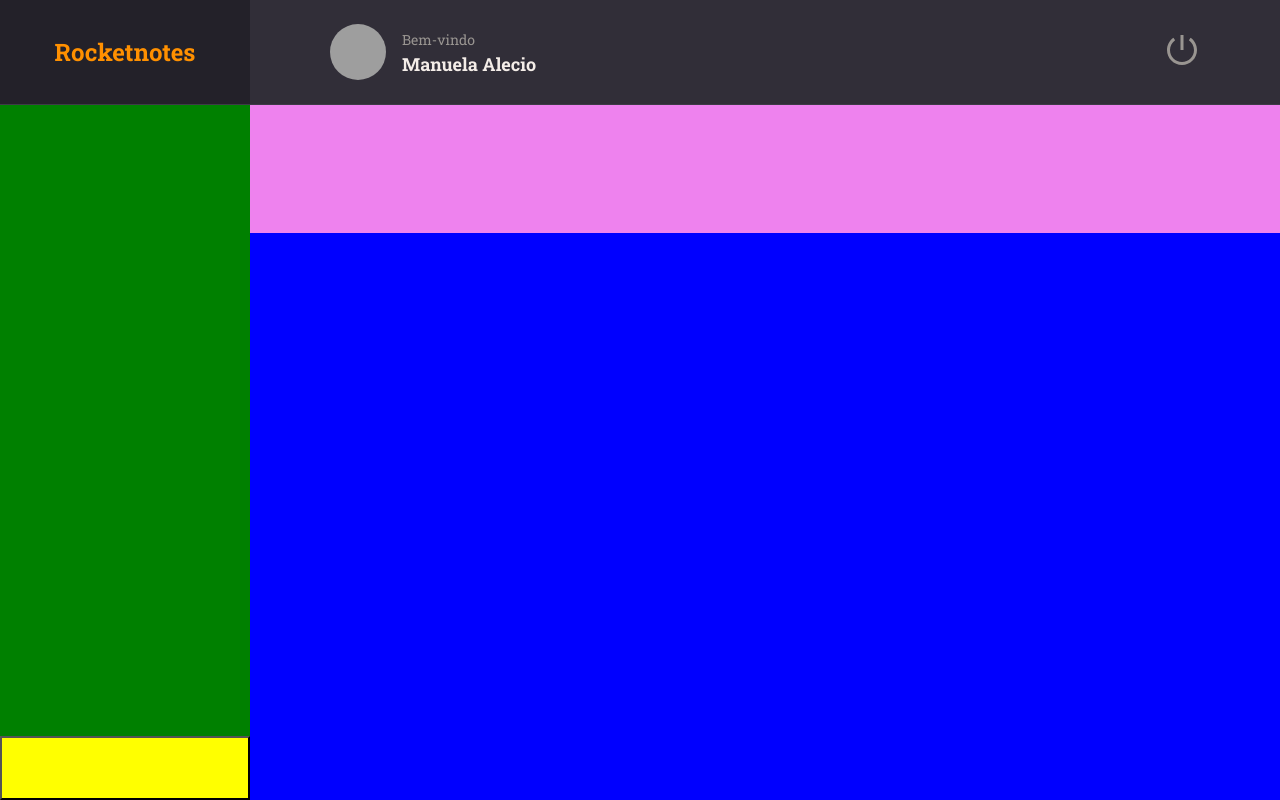
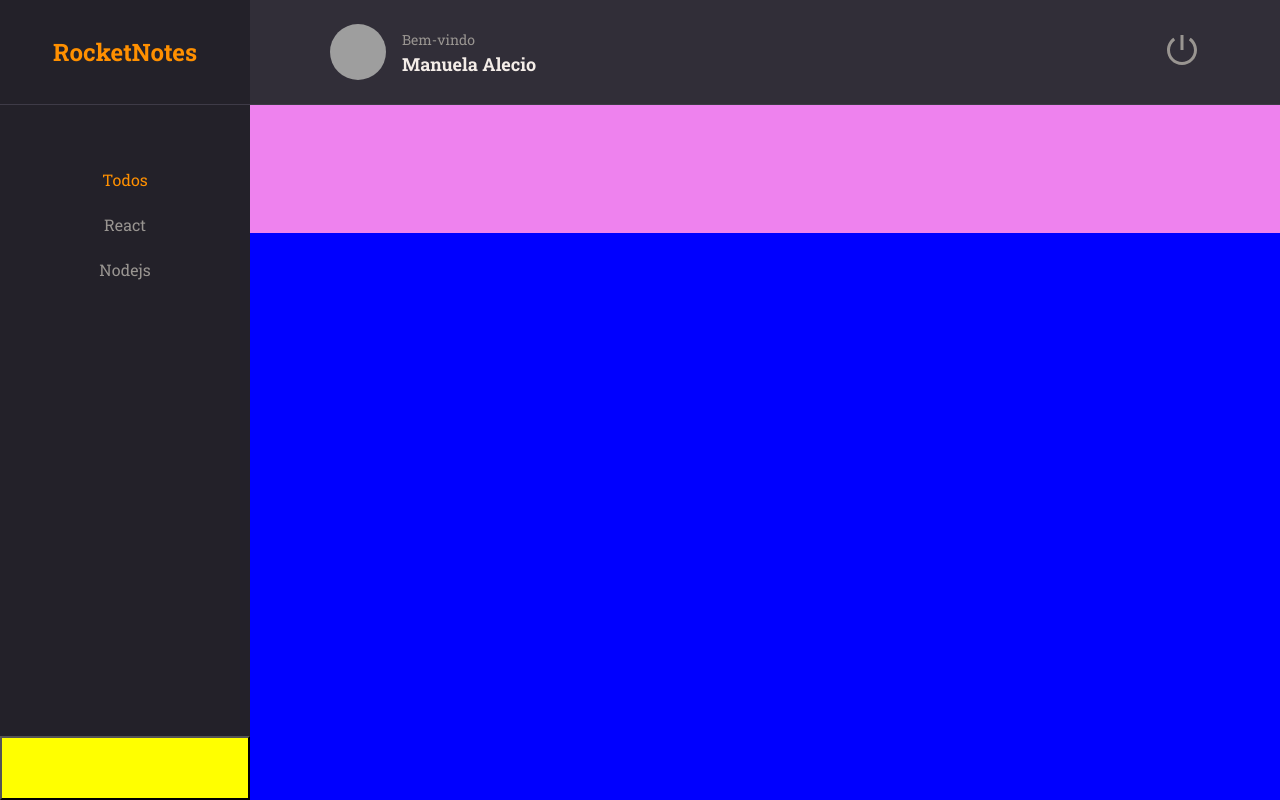
Before and after one commit to manuelaalecio/frontend-rocketNotes, a React (Vite) app: page / in a window 1280 px wide. Built offline with nearby package versions, Linux system fonts and the light colour scheme; grey boxes are pictures that could not be loaded.

Commit message:
feat: add style to menu

```diff
--- a/src/components/ButtonText/index.jsx
+++ b/src/components/ButtonText/index.jsx
@@ -1,8 +1,8 @@
 import { Container } from "./styles";
 
-export function ButtonText({ title, ...rest }) {
+export function ButtonText({ title, isActive = false, ...rest }) {
   return (
-    <Container type="button" {...rest}>
+    <Container type="button" isActive={isActive} {...rest}>
       {title}
     </Container>
   );
--- a/src/components/ButtonText/styles.js
+++ b/src/components/ButtonText/styles.js
@@ -2,7 +2,7 @@
 
 export const Container = styled.button`
   background: none;
-  color: ${({ theme }) => theme.COLORS.ORANGE};
+  color: ${({ theme, isActive }) => isActive ? theme.COLORS.ORANGE : theme.COLORS.GRAY_100};
 
   border: none;
   font-size: 16px;
--- a/src/pages/Home/index.jsx
+++ b/src/pages/Home/index.jsx
@@ -1,24 +1,33 @@
 import { Container, Brand, Menu, Search, Content, NewNote } from "./styles";
 
 import { Header } from "../../components/Header";
+import { ButtonText } from "../../components/ButtonText";
 
 export function Home() {
   return (
     <Container>
       <Brand>
-        <h1>Rocketnotes</h1>
+        <h1>RocketNotes</h1>
       </Brand>
       <Header />
 
-      <Menu></Menu>
+      <Menu>
+        <li>
+          <ButtonText title="Todos" isActive />
+        </li>
+        <li>
+          <ButtonText title="React" />
+        </li>
+        <li>
+          <ButtonText title="Nodejs" />
+        </li>
+      </Menu>
 
       <Search></Search>
 
       <Content></Content>
 
-      <NewNote>
-
-      </NewNote>
+      <NewNote></NewNote>
     </Container>
   );
 }
--- a/src/pages/Home/styles.js
+++ b/src/pages/Home/styles.js
@@ -35,7 +35,14 @@
 `;
 export const Menu = styled.ul`
   grid-area: menu;
-  background-color: green;
+  background-color: ${({ theme }) => theme.COLORS.BACKGROUND_900};
+
+  padding-top: 64px;
+  text-align: center;
+
+  > li {
+    margin-bottom: 24px;
+  }
 `;
 export const Search = styled.div`
   grid-area: search;
```
